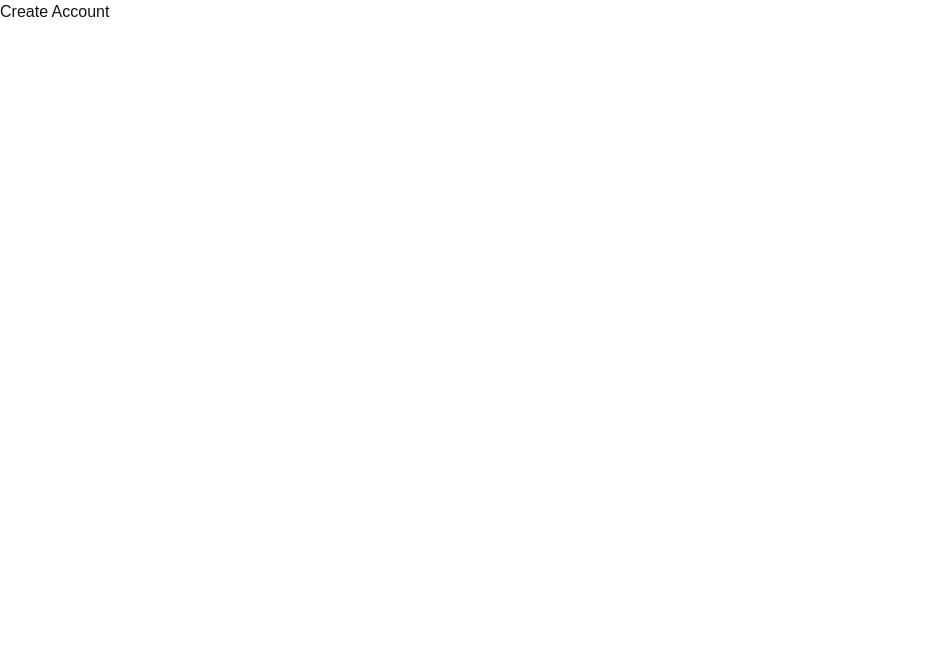
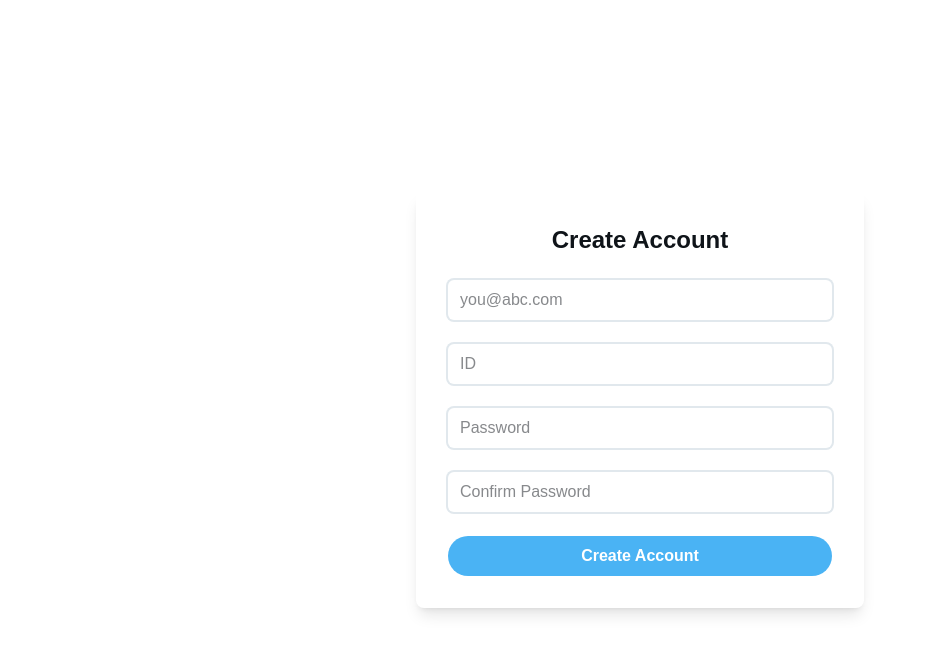
Before and after one commit to Sungmin-Kim-Dev/challenge26-forms, a Next.js app: page /create-account in a window 1280 px wide. Shown: the top 654 px of the page, without its empty margins (0-925 px from the left). Built offline with nearby package versions, Linux system fonts and the light colour scheme; a web font is replaced by a local one.

Commit message:
create-account ui

```diff
--- /dev/null
+++ b/app/create-account/actions.ts
@@ -0,0 +1,38 @@
+"use server";
+
+import { z } from "zod";
+
+const loginSchema = z.object({
+  email: z
+    .string({ required_error: "Email is required." })
+    .email({ message: "Invalid email format." }),
+  // .refine((email) => email.endsWith("@zod.com"), {
+  //   message: "Email must end with @zod.com",
+  // }),
+  id: z
+    .string({ required_error: "ID is required." })
+    .min(6, { message: "ID must be longer than 5 characters" }),
+  password: z
+    .string({ required_error: "Password is required." })
+    .min(10, { message: "Password must be at least 10 characters long" })
+    .regex(/\d/, { message: "Password must contain at least one number" }),
+});
+
+
+export async function createAccount(prevState: any, formData: FormData) {
+  await new Promise((resolve) => setTimeout(resolve, 1000));
+
+  const data = {
+    email: formData.get("email"),
+    id: formData.get("id"),
+    password: formData.get("password"),
+  };
+
+  const result = loginSchema.safeParse(data);
+
+  if (!result.success) {
+    return result.error.flatten();
+  }
+
+  // return { message: "Welcome Back!" };
+}
--- a/app/create-account/page.tsx
+++ b/app/create-account/page.tsx
@@ -1,5 +1,50 @@
+"use client";
+
+import AccountBtn from "@/components/AccountBtn";
+import Input from "@/components/Input";
+import { createAccount } from "./actions";
+import { useActionState } from "react";
+
 export default function CreateAccount() {
+  const [state, formAction] = useActionState(createAccount, null);
   return (
-    <div>Create Account</div>
+    <div className="flex min-h-screen items-center justify-center">
+      <div className="w-full max-w-md rounded-lg p-8 shadow-lg">
+        <h1 className="mb-6 text-center text-2xl font-bold">Create Account</h1>
+        <form action={formAction} className="space-y-4">
+          <Input
+            name="email"
+            type="email"
+            placeholder="you@abc.com"
+            required
+            errors={state?.fieldErrors.email}
+          />
+
+          <Input
+            name="id"
+            type="text"
+            placeholder="ID"
+            required
+            errors={state?.fieldErrors.id}
+          />
+
+          <Input
+            name="password"
+            type="password"
+            placeholder="Password"
+            required
+            errors={state?.fieldErrors.password}
+          />
+          <Input
+            name="confirm_password"
+            type="password"
+            placeholder="Confirm Password"
+            required
+            errors={state?.fieldErrors.password}
+          />
+          <AccountBtn text="Create Account" />
+        </form>
+      </div>
+    </div>
   );
 }
--- a/components/AccountBtn.tsx
+++ b/components/AccountBtn.tsx
@@ -10,7 +10,7 @@ export default function AccountBtn({ text }: ButtonProps) {
   return (
     <button
       disabled={pending}
-      className="focus:ring-opacity-50 bg-t-blue/80 hover:bg-t-blue w-full cursor-pointer rounded-full px-4 py-2 font-semibold text-white transition duration-150 ease-in-out disabled:cursor-not-allowed disabled:opacity-70"
+      className="focus:ring-opacity-50 bg-t-blue/80 hover:bg-t-blue w-full cursor-pointer rounded-full px-4 py-2 font-semibold text-white transition-all ease-in-out disabled:cursor-not-allowed disabled:opacity-70"
     >
       {pending ? "Loading..." : text}
     </button>
--- a/components/Input.tsx
+++ b/components/Input.tsx
@@ -14,7 +14,7 @@ export default function Input({
     <div>
       <input
         name={name}
-        className="focus:border-t-blue focus:ring-t-blue border-t-light-gray mb-2 w-full rounded-md border px-3 py-2 shadow-sm focus:outline-none"
+        className="focus:ring-t-blue ring-t-xl-gray mb-2 w-full rounded-md border border-none py-2 ps-3 ring-2 transition-all ease-in-out focus:ring-4 focus:outline-none"
         {...rest}
       />
       {errors?.map((error, index) => (
--- /dev/null
+++ b/lib/db.ts
@@ -0,0 +1,33 @@
+import { PrismaClient } from "@prisma/client";
+
+const db = new PrismaClient();
+
+// async function test() {
+//   const user = await db.user.create({
+//     data: {
+//       username: "test",
+//       phone: "123123",
+//     },
+//   });
+//   console.log(user);
+// }
+
+// test();
+// async function test() {
+//   const token = await db.sMSToken.create({
+//     data: {
+//       token: "1212212",
+//       user: {
+//         connect: {
+//           id: 2,
+//         },
+//       },
+//     },
+//   });
+
+//   console.log(token);
+// }
+
+// test();
+
+export default db;
--- /dev/null
+++ b/lib/session.ts
@@ -0,0 +1,13 @@
+import { getIronSession } from "iron-session";
+import { cookies } from "next/headers";
+
+interface SessionContent {
+  id?: number;
+}
+
+export default async function getSession() {
+  // return getIronSession<SessionContent>(await cookies(), {
+  //   cookieName: "twitter-clone",
+  //   password: process.env.COOKIE_PASSWORD!,
+  // });
+}
--- /dev/null
+++ b/middleware.ts
@@ -0,0 +1,33 @@
+import { NextRequest, NextResponse } from "next/server";
+import getSession from "./lib/session";
+
+interface Routes {
+  [key: string]: boolean;
+}
+
+// 오브젝트가 어레이보다 값을 찾기가 빠름.
+// array는 값을 찾으려면 하나씩 다 비교해야 함
+const publicOnlyUrls: Routes = {
+  "/": true,
+  "/login": true,
+  "/sms": true,
+  "/create-account": true,
+};
+
+export async function middleware(request: NextRequest) {
+  // const session = await getSession();
+  // const exist = publicOnlyUrls[request.nextUrl.pathname];
+  // if (!session.id) {
+  //   if (!exist) {
+  //     return NextResponse.redirect(new URL("/", request.url));
+  //   }
+  // } else {
+  //   if (exist) {
+  //     return NextResponse.redirect(new URL("/products", request.url));
+  //   }
+  // }
+}
+
+export const config = {
+  matcher: ["/((?!_next/static|_next/image|favicon.ico).*)"],
+};
--- a/package.json
+++ b/package.json
@@ -10,6 +10,7 @@
   },
   "dependencies": {
     "@prisma/client": "6.6.0",
+    "iron-session": "^8.0.4",
     "next": "15.3.1",
     "react": "^19.0.0",
     "react-dom": "^19.0.0",
```
Also changed, not shown: 1 other file (tests, documents, lock files or other folders).
